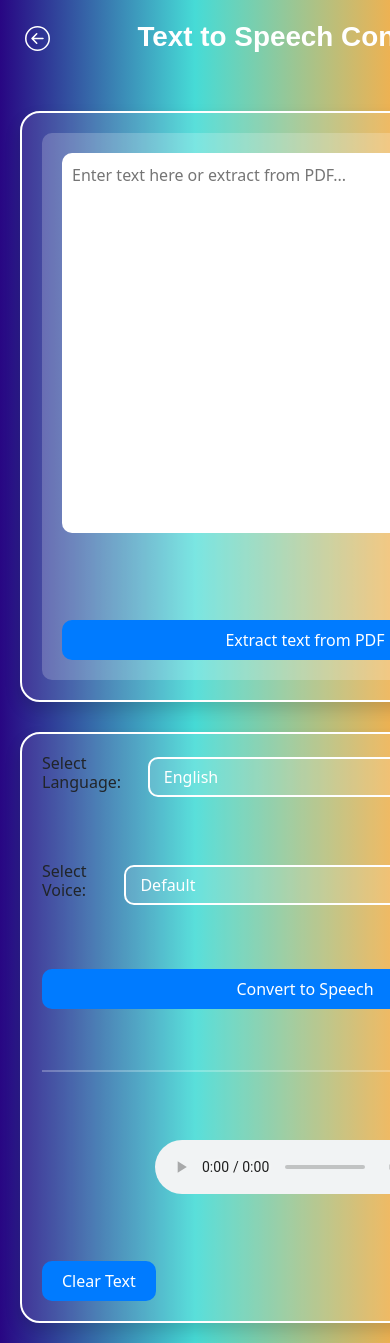
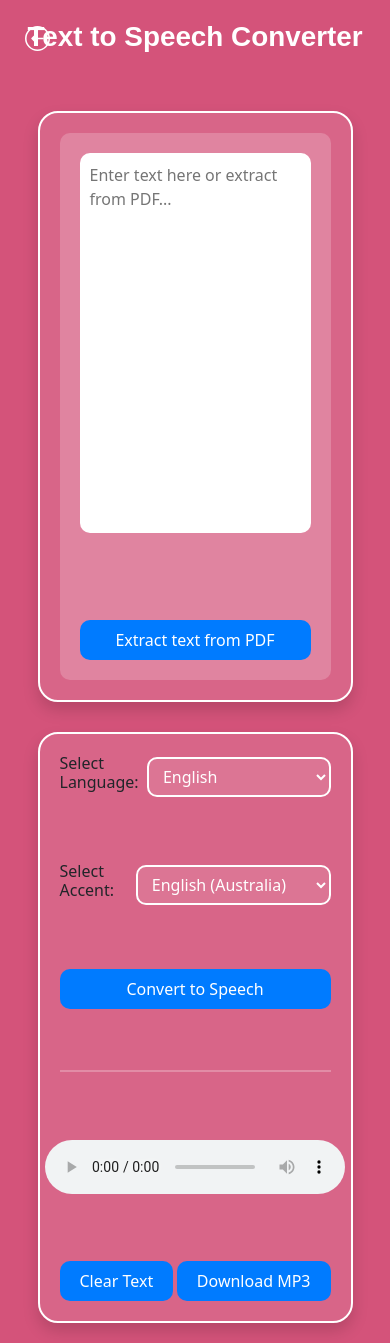
Before and after one commit to blainesilva16/text-to-speech-py, a Flask app: page / in a window 390 px wide; the page is wider, and only the part inside the window is pictured. Run offline with Flask 3, Linux system fonts and the light colour scheme; some libraries are stand-ins or nearby versions; some web fonts are replaced.

Commit message:
Add choose accent functionality and adjust responsiveness

```diff
--- a/main.py
+++ b/main.py
@@ -17,21 +17,64 @@
 app.config['AUDIO_FOLDER'] = 'static/audio'
 os.makedirs(app.config['AUDIO_FOLDER'], exist_ok=True)
 
+accents = {
+    'en':[{'value':'com.au',
+           'lang':'English (Australia)'},
+          {'value':'co.uk',
+           'lang':'English (United Kingdom)'},
+          {'value':'us',
+           'lang':'English (United States)'},
+          {'value':'ca',
+           'lang':'English (Canada)'},
+          {'value':'co.in',
+           'lang':'Engilsh (India)'},
+          {'value':'ie',
+           'lang':'English (Ireland)'},
+          {'value':'co.za',
+           'lang':'English (South Africa)'},
+          {'value':'com.ng',
+           'lang':'English (Nigeria)'}],
+    'fr':[{'value':'ca',
+           'lang':'French (Canada)'},
+          {'value':'fr',
+           'lang':'French (France)'}],
+    'pt':[{'value':'com.br',
+           'lang':'Portuguese (Brazil)'},
+          {'value':'pt',
+           'lang':'Portuguese (Portugal)'}],
+    'es':[{'value':'com.mx',
+           'lang':'Spanish (Mexico)'},
+          {'value':'es',
+           'lang':'Spanish (Spain)'},
+          {'value':'us',
+           'lang':'Spanish (United States)'}]
+}
+
 @app.route("/", methods=["GET","POST"])
 def home():
     return render_template('index.html')
+
+@app.route('/change_accent',methods=['POST'])
+def change_accent():
+    data = request.get_json()
+    lang = data.get('lang')
+    if accents[lang]:
+        return jsonify({'success':True,'accents':accents[lang]})
+    else:
+        return jsonify({'success':False,'error':'No accents available for this language'}),400
 
 @app.route('/convert_to_speech', methods=['POST'])
 def convert_to_speech():
     data = request.get_json()
     text = data.get('text')
     lang = data.get('lang', 'en') # Default to English if not provided
+    accent = data.get('accent', 'us')
 
     if not text:
         return jsonify({'error': 'No text provided'}), 400
 
     try:
-        tts = gTTS(text=text, lang=lang, slow=False)
+        tts = gTTS(text=text, lang=lang, slow=False, tld=accent)
         # We'll use an in-memory byte stream instead of saving to a file
         audio_stream = io.BytesIO()
         tts.write_to_fp(audio_stream)
@@ -83,4 +126,4 @@
 
 
 if __name__ == '__main__':
-    app.run(debug=True, port=5000)
+    app.run(debug=True, port=5001)
--- a/static/index.js
+++ b/static/index.js
@@ -8,6 +8,8 @@
     const audioPlayer = document.getElementById('audioPlayer');
     const downloadMp3Button = document.getElementById('downloadMp3Button');
     const clearTextButton = document.getElementById('clearTextButton');
+    const selectAccents = document.getElementById('selectAccents');
+    let currentAudioUrl = null;
 
     // --- PDF Extraction Logic (from previous answer, slightly modified for clarity) ---
     extractPdfButton.addEventListener('click', function() {
@@ -50,10 +52,58 @@
         this.value = ''; // Clear file input so same file can be selected again
     });
 
+    languageSelect.addEventListener('change', function() {
+        const selectedLanguage = this.value;
+        if (selectedLanguage.value == "0") {
+            return
+        }
+        let nodesSelectAccents = selectAccents.childNodes;
+        [...nodesSelectAccents].map(node => node.remove());
+        let lang = languageSelect.options[languageSelect.selectedIndex].value;
+        fetch('/change_accent',{
+            method: 'POST',
+            headers: {
+                'Content-Type': 'application/json'
+            },
+            body: JSON.stringify({ lang: lang })
+        })
+        .then(response => response.json())
+        .then(data => {
+            if (data.success) {
+                data["accents"].map(lang => {
+                const option = document.createElement('option');
+                option.setAttribute('value',lang.value)
+                option.textContent = lang.lang
+                selectAccents.appendChild(option)
+            })
+            } else if (data.error) {
+                alert('Error fetching accents: ' + data.error);
+            }
+        })
+        .catch(error => {
+            console.error('Error:', error);
+            textArea.value = ""; // Clear text area on error
+            alert('An error occurred during PDF extraction.');
+        });
+    })
+
+    downloadMp3Button.addEventListener('click', function() {
+        if (currentAudioUrl) {
+            // Create a temporary link and trigger download
+            const a = document.createElement("a");
+            a.href = currentAudioUrl;
+            a.download = 'speech.mp3';
+            document.body.appendChild(a);
+            a.click(); // Trigger download
+            document.body.removeChild(a);
+        }
+    });
+
     // --- Text to Speech Conversion Logic ---
     convertButton.addEventListener('click', function() {
         const textToConvert = textArea.value.trim();
         const selectedLanguage = languageSelect.value;
+        const selectedAccent = selectAccents.value;
 
         if (textToConvert === "") {
             alert("Please enter some text to convert.");
@@ -70,7 +120,7 @@
             headers: {
                 'Content-Type': 'application/json'
             },
-            body: JSON.stringify({ text: textToConvert, lang: selectedLanguage })
+            body: JSON.stringify({ text: textToConvert, lang: selectedLanguage, accent: selectedAccent })
         })
         .then(response => {
             if (!response.ok) {
@@ -79,26 +129,15 @@
             return response.blob(); // Get the response as a Blob (binary data)
         })
         .then(blob => {
-            const audioUrl = URL.createObjectURL(blob); // Create a URL for the Blob
-            audioPlayer.src = audioUrl; // Set the audio player's source
-            // audioPlayerContainer.style.display = 'flex'; // Make the audio player visible
+            // Revoke previous blob URL if needed
+            if (currentAudioUrl) {
+                URL.revokeObjectURL(currentAudioUrl);
+            }
+            currentAudioUrl = URL.createObjectURL(blob); // Create a URL for the Blob
+            audioPlayer.src = currentAudioUrl; // Set the audio player's source
             audioPlayer.load(); // Load the new audio
             audioPlayer.play(); // Auto-play the audio
 
-
-            // Create a temporary link and trigger download
-            const a = document.createElement("a");
-            a.href = audioUrl;
-            a.download = 'speech.mp3'; // Default filename
-            document.body.appendChild(a);
-            downloadMp3Button.addEventListener('click', function() {
-                a.click(); // Trigger download
-            });
-            document.body.removeChild(a);
-            // // Set download button for the created URL
-            // downloadMp3Button.href = audioUrl;
-            // downloadMp3Button.download = 'speech.mp3';
-            // downloadMp3Button.style.display = 'inline-block'; // Show download button
         })
         .catch(error => {
             console.error('Error during text to speech conversion:', error);
--- a/static/style.css
+++ b/static/style.css
@@ -1,8 +1,5 @@
 body {
-    background: #6e2a9b;
-    /* background: linear-gradient(90deg, rgba(110, 42, 155, 1) 0%, rgba(199, 87, 134, 1) 50%, rgba(237, 178, 83, 1) 100%); */
-    /* background: linear-gradient(90deg, rgba(110, 42, 155, 1) 0%, rgb(70, 219, 214) 50%, rgba(237, 178, 83, 1) 100%); */
-    background: linear-gradient(90deg, rgb(40, 6, 131) 0%, rgb(70, 219, 214) 50%, rgba(237, 178, 83, 1) 100%);
+    background-color:#d4537a;
     padding:20px
 }
 
@@ -26,8 +23,6 @@
 
 #h1 {
     color:white;
-    /* text-shadow: 1px 1px 2px black; */
-    /* text-shadow:rgb(32, 32, 32) 1px 2px 2px; */
     font-family: "Host Grotesk", sans-serif;
     font-optical-sizing: auto;
     font-weight: 600;
@@ -85,6 +80,7 @@
     height:45vh;
     padding:10px;
     width:100%;
+    resize: none;
 }
 
 textarea:focus, select:focus {
@@ -107,10 +103,9 @@
     gap:10px;
     flex-direction:column;
     align-items:center;
-    /* display: none; Initially hidden  */
 }
 
-@media (max-width:900px) {
+@media (max-width:1100px) {
     .divider {
         display:flex;
         flex-direction:column;
@@ -121,3 +116,13 @@
         width: 570px;
     }
 }
+
+
+@media (max-width:620px) {
+    .divider{
+        width:100%;
+    }
+    .input-container {
+        width: 90%;
+    }
+}
--- a/templates/index.html
+++ b/templates/index.html
@@ -30,20 +30,24 @@
                 <div class="options-container">
                     <div class="select-box">
                         <h6><label for="languageSelect">Select Language:</label></h6>
-                        <select id="languageSelect">
+                        <select id="languageSelect" required>
                             <option value="en">English</option>
                             <option value="es">Spanish</option>
                             <option value="fr">French</option>
-                            <option value="de">German</option>
                             <option value="pt">Portuguese</option>
                         </select>
                     </div>
                     <div class="select-box">
-                        <h6><label for="voiceSelect">Select Voice:</label></h6>
-                        <select id="voiceSelect">
-                            <option value="default">Default</option>
-                            <option value="x">Voice 1</option>
-                            <option value="y">Voice 2</option>
+                        <h6><label for="voiceSelect">Select Accent:</label></h6>
+                        <select id="selectAccents">
+                            <option value="com.au">English (Australia)</option>
+                            <option value="co.uk">English (United Kingdom)</option>
+                            <option value="us">English (United States)</option>
+                            <option value="ca">English (Canada)</option>
+                            <option value="co.in">Engilsh (India)</option>
+                            <option value="ie">English (Ireland)</option>
+                            <option value="co.za">English (South Africa)</option>
+                            <option value="com.ng">English (Nigeria)</option>
                         </select>
                     </div>
                     <div style="width:100%">
```
